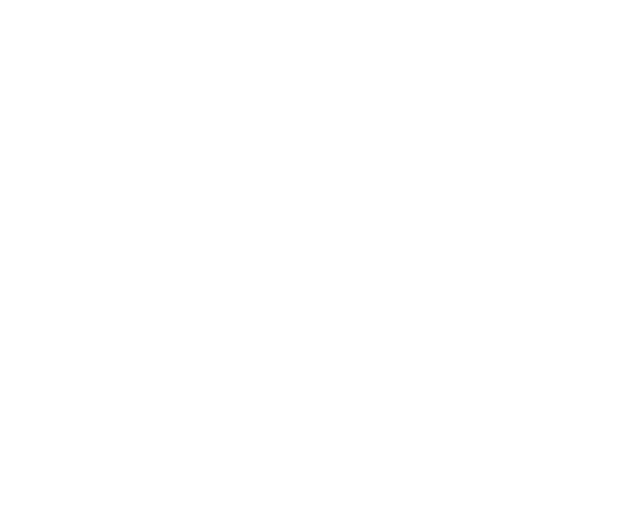
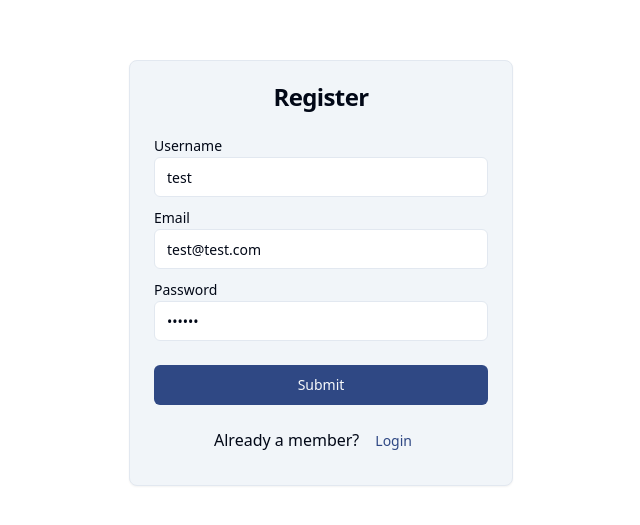
Before and after one commit to marionrobert/comfy-store, a React (Vite) app: page /register in a window 1280 px wide. Shown: the part 127-652 px from the top of the page, without its empty margins (319-959 px from the left). Built offline with nearby package versions, Linux system fonts and the light colour scheme.

Commit message:
register page - setup

```diff
--- a/src/pages/Register.tsx
+++ b/src/pages/Register.tsx
@@ -1,6 +1,42 @@
-const Register = () => {
+import { ActionFunction, Form, Link, redirect } from 'react-router-dom';
+import { Card, CardHeader, CardContent, CardTitle } from '@/components/ui/card';
+import { Button } from '@/components/ui/button';
+import { SubmitBtn, FormInput } from '@/components';
+import { customFetch } from '@/utils';
+import { toast } from '@/components/ui/use-toast';
+import { AxiosError } from 'axios';
+
+export const action: ActionFunction = async ({ request }): Promise<null> => {
+  return null;
+};
+
+function Register() {
   return (
-    <></>
-  )
+    <section className='h-screen grid place-items-center'>
+      <Card className='w-96 bg-muted'>
+        <CardHeader>
+          <CardTitle className='text-center'>Register</CardTitle>
+        </CardHeader>
+        <CardContent>
+          <Form>
+            <FormInput type='text' name='username' defaultValue='test' />
+            <FormInput type='email' name='email' defaultValue='test@test.com' />
+            <FormInput type='password' name='password' defaultValue='secret' />
+
+            <Button type='submit' variant='default' className='w-full mt-4'>
+              Submit
+            </Button>
+
+            <p className='text-center mt-4'>
+              Already a member?
+              <Button type='button' asChild variant='link'>
+                <Link to='/login'>Login</Link>
+              </Button>
+            </p>
+          </Form>
+        </CardContent>
+      </Card>
+    </section>
+  );
 }
 export default Register;
```
